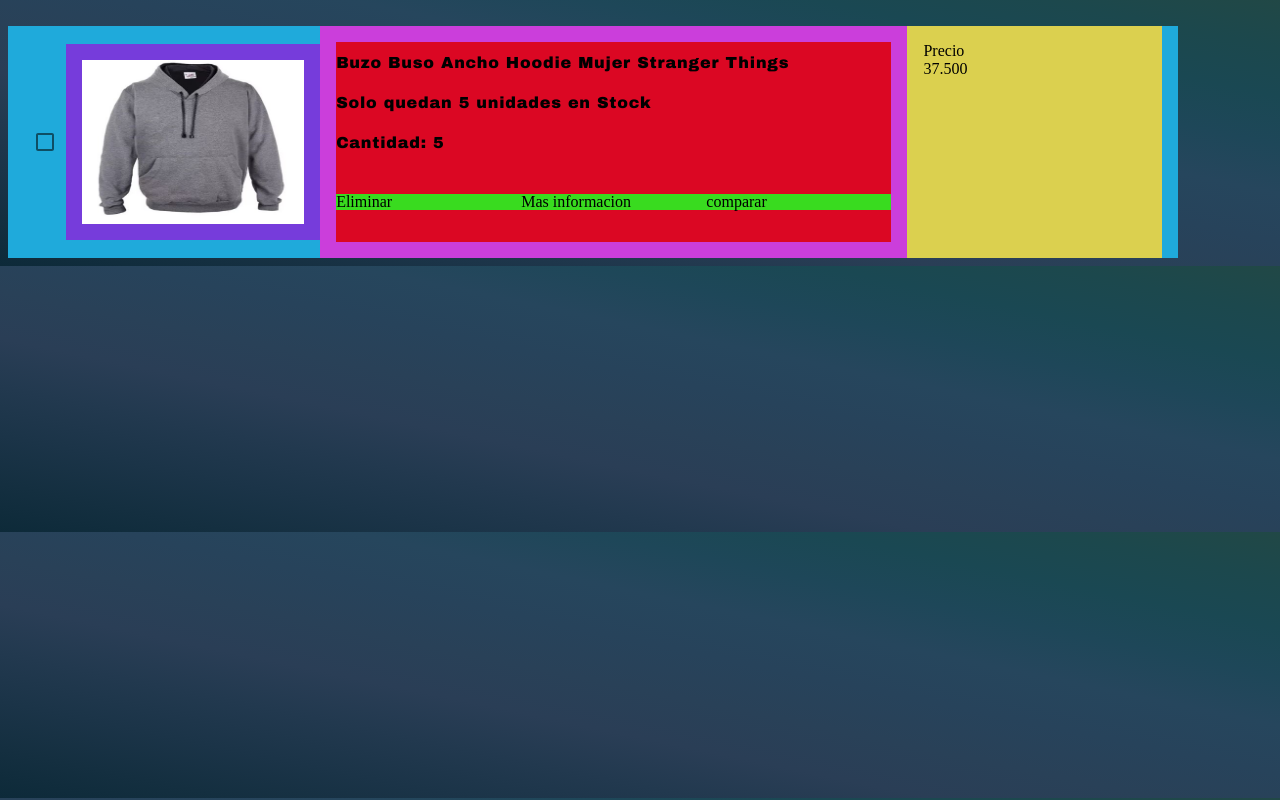
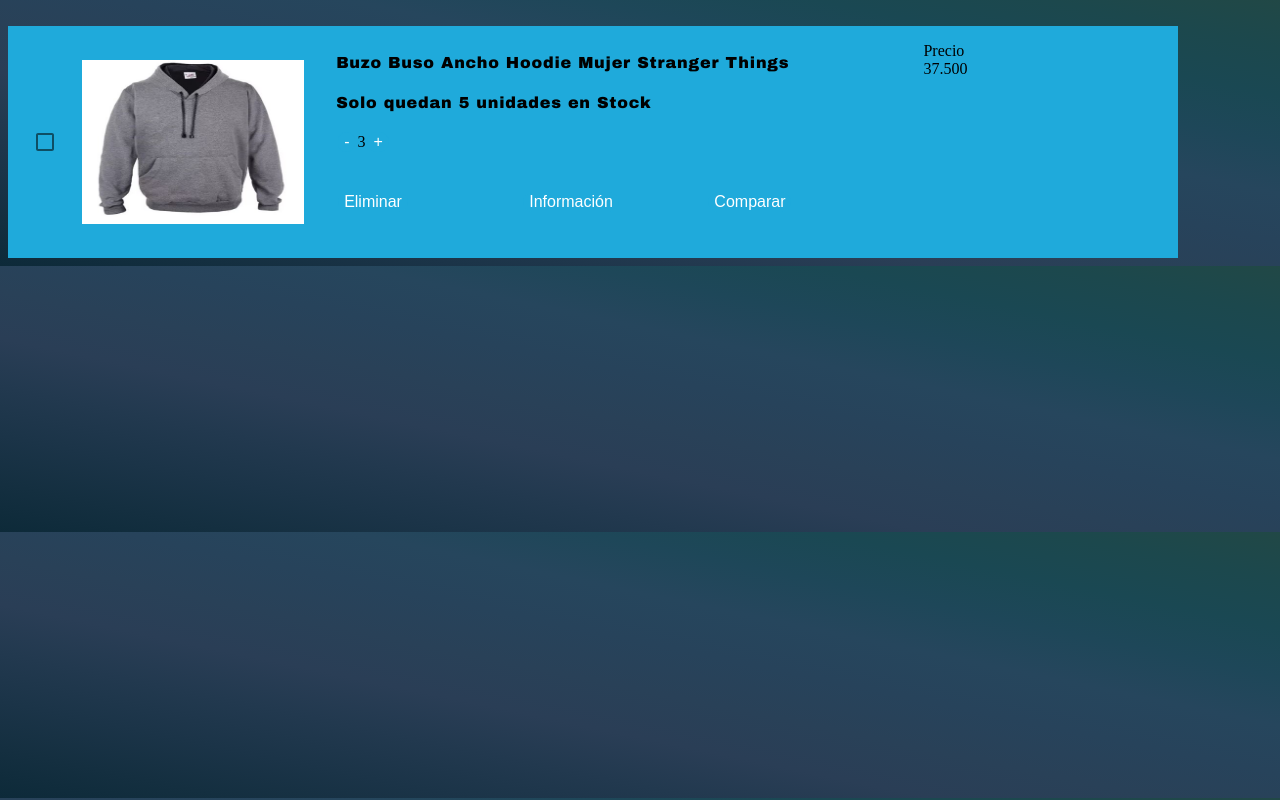
Before and after one commit to AlphaIETI/salesbox, a React (Create React App) app: page /ShopCar in a window 1280 px wide. Built offline with nearby package versions, Linux system fonts and the light colour scheme.

Commit message:
arreglo shopcar

```diff
--- a/src/components/Carrito/Carrito.css
+++ b/src/components/Carrito/Carrito.css
@@ -19,7 +19,7 @@
 
 
 .ImageColumn{
-    background-color: #763cdb;
+    background-color: #1faadb;
     width: 20%;
     height: 82%;
     padding: 1em;
@@ -27,7 +27,7 @@
 }
 
 .DescriptionColumn{
-    background-color: #cb3edb;
+    background-color: #1faadb;
     width: 50%;
     height: 100%;
     padding: 1em;
@@ -38,7 +38,7 @@
     align-items: center; /* Use another value to see the result */
     width: 100%;
     height:20%;
-    background-color: #db0723;
+    background-color: #1faadb;
 
     font-family: "Arial Black", Gadget, sans-serif;
     font-size: 16px;
@@ -57,7 +57,15 @@
     align-items: center; /* Use another value to see the result */
     width: 100%;
     height: 40%;
-    background-color: #db0723;
+    background-color: #1faadb;
+}
+
+.DescriptionColumnCant {
+    display: flex;
+    align-items: center; /* Use another value to see the result */
+    width: 100%;
+    height: 20%;
+    background-color: #1faadb;
 }
 
 .ItemColumn{
@@ -65,7 +73,7 @@
     align-items: center; /* Use another value to see the result */
     width: 100%;
     height:20%;
-    background-color: #39db1f;
+    /*background-color: #39db1f;*/
 }
 
 .PriceColumn{
@@ -73,8 +81,7 @@
     height: 200px;
     padding: 1em;
     align-items: center;
-
-    background-color: #dbd04f;
+    background-color: #1faadb;
 
 }
 
@@ -82,3 +89,42 @@
     height: 100%;
     width: 100%;
 }
+
+.button{
+    background-color: #1faadb;
+    border: none;
+    color: white;
+    text-align: center;
+    text-decoration: none;
+    display: inline-block;
+    font-size: 16px;
+    margin: 4px 2px;
+    cursor: pointer;
+    border-radius: 67px 67px 67px 67px;
+    -moz-border-radius: 67px 67px 67px 67px;
+    -webkit-border-radius: 67px 67px 67px 67px;
+    border: 0px solid #000000;
+}
+
+
+.cart_quantity_button a {
+    background:#F0F0E9;
+    color: #696763;
+    display: inline-block;
+    font-size: 16px;
+    height: 28px;
+    overflow: hidden;
+    text-align: center;
+    width: 35px;
+    float: left;
+}
+
+
+.cart_quantity_input {
+    color: #434843;
+    float: left;
+    font-size: 16px;
+    text-align: center;
+    font-family: 'Roboto',sans-serif;
+
+}
--- a/src/components/Carrito/Carrito.js
+++ b/src/components/Carrito/Carrito.js
@@ -32,18 +32,28 @@
                     <div className="DescriptionColumnText">
                         Solo quedan 5 unidades en Stock
                     </div>
-                    <div className="DescriptionColumnText">
-                        Cantidad: 5
+                    <div className="DescriptionColumnCant">
+                        <div className="ItemColumn">
+                            <button className='button'>-</button>
+                            <label>3</label>
+                            <button className='button'>+</button>
+                        </div>
+                        <div className="ItemColumn">
+
+                        </div>
+                        <div className="ItemColumn">
+
+                        </div>
                     </div>
                     <div className="DescriptionColumnItems">
                         <div className="ItemColumn">
-                            Eliminar
+                            <button className='button'>Eliminar</button>
                         </div>
                         <div className="ItemColumn">
-                            Mas informacion
+                            <button className='button'>Información</button>
                         </div>
                         <div className="ItemColumn">
-                            comparar
+                            <button className='button'>Comparar</button>
                         </div>
                     </div>
 
```
